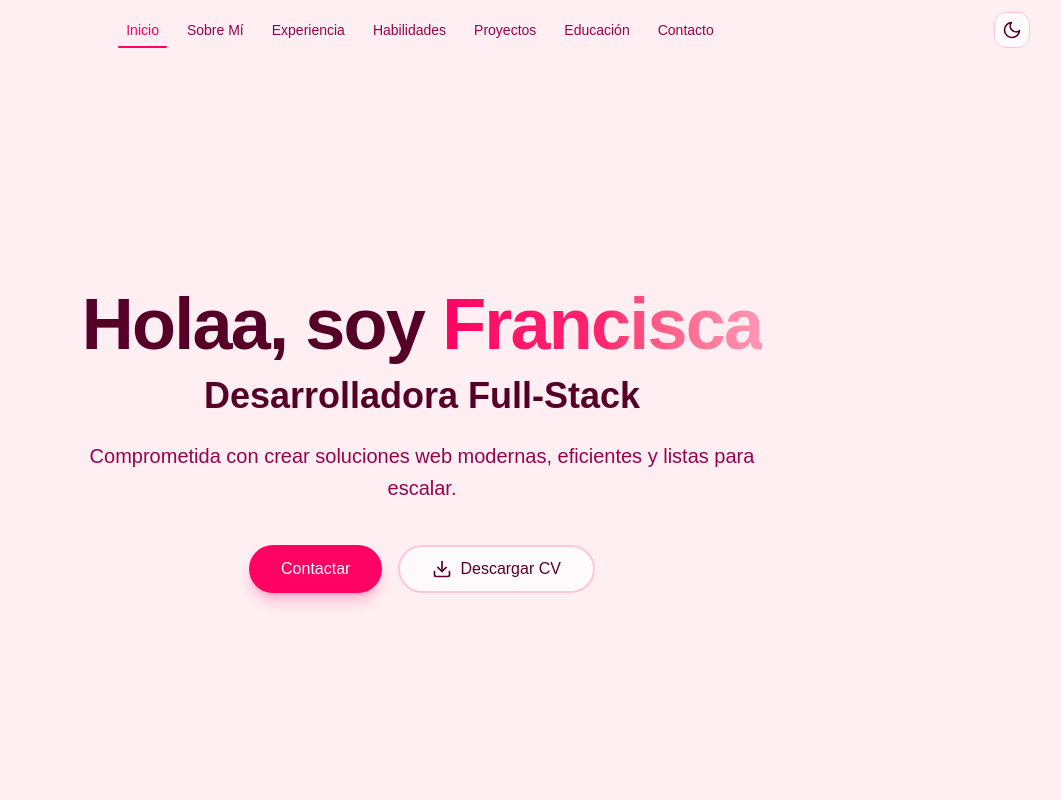
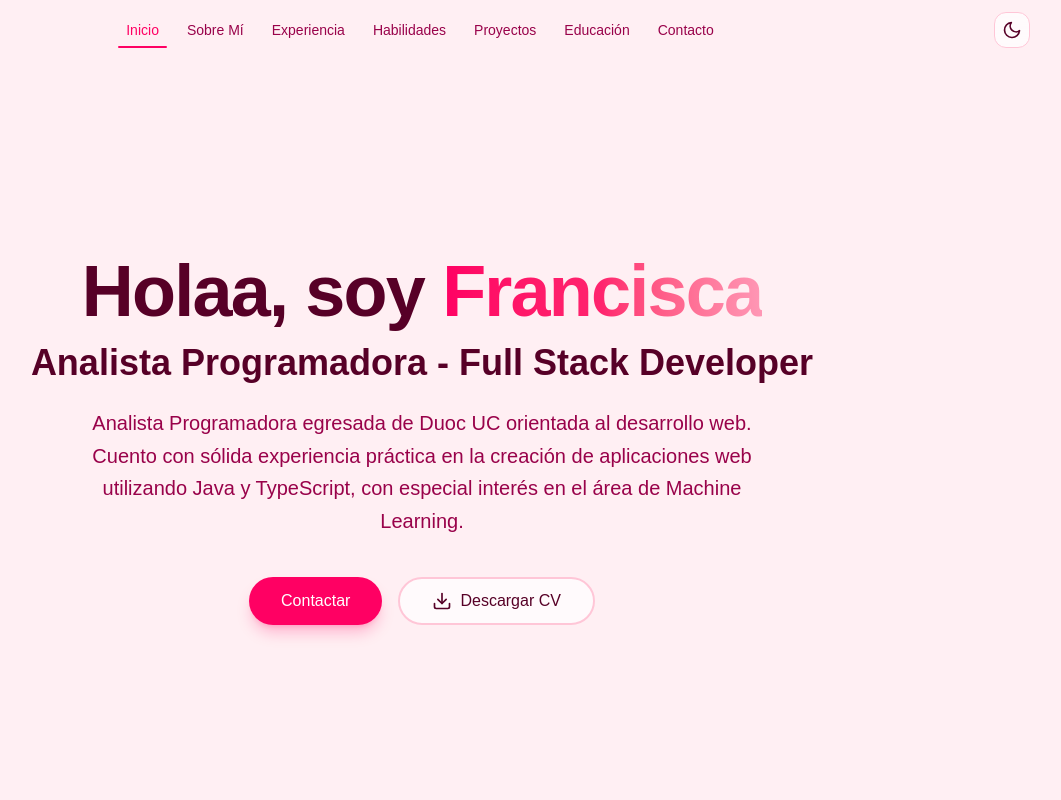
Before and after one commit to FranAranChrr/Landing-Page, a React (Vite) app: page / in a window 1280 px wide. Shown: the top 800 px of the page, without its empty margins (218-1279 px from the left). Built offline with nearby package versions, Linux system fonts and the light colour scheme.

Commit message:
feat: se agrego el analisis MNIST CRISP-DM y se actualizo info.

```diff
--- a/src/components/Proyectos.jsx
+++ b/src/components/Proyectos.jsx
@@ -11,7 +11,7 @@ export default function Projects() {
         {/* Título de sección */}
         <div className="mb-16 md:mb-24 flex flex-col items-center md:items-start text-center md:text-left">
           <h2 className="text-3xl sm:text-4xl font-bold tracking-tight text-foreground">
-            Proyectos <span className="text-primary">Destacados</span>
+            Proyectos
           </h2>
           <div className="mt-2 h-1.5 w-20 rounded-full bg-gradient-to-r from-primary to-accent" />
         </div>
--- a/src/data/cv-data.js
+++ b/src/data/cv-data.js
@@ -7,10 +7,10 @@ const cvData = {
   /* ───────────── INFORMACIÓN PERSONAL ───────────── */
   personal: {
     name: "Francisca Arancibia Chaparro",
-    title: "Desarrolladora Full-Stack",
+    title: "Analista Programadora - Full Stack Developer",
 
     description:
-      "Comprometida con crear soluciones web modernas, eficientes y listas para escalar. " ,
+      "Analista Programadora egresada de Duoc UC orientada al desarrollo web. Cuento con sólida experiencia práctica en la creación de aplicaciones web utilizando Java y TypeScript, con especial interés en el área de Machine Learning.",
     photo: "/perfil.png",
     email: "fran.arancibiach@gmail.com",
     linkedin: "https://linkedin.com/in/francisca-arancibia",
@@ -56,7 +56,6 @@ const cvData = {
       "GitHub",
       "Jira",
       "Swagger",
-
       "IntelliJ",
       "Vite",
     ],
@@ -100,6 +99,18 @@ const cvData = {
       image: "/perfil.png",
       github: "https://github.com/FranAranChrr/Landing-Page.git",
       live: "",
+    },
+    {
+      title: "Clasificador de Dígitos MNIST — CRISP-DM",
+      description:
+        "Análisis con metodología CRISP-DM para clasificar dígitos " +
+        "utilizando la base de datos MNIST. Se implementó el modelo de Gradient Boosting " +
+        "con normalización, evaluación de sobreajuste, matriz de confusión " +
+        "y despliegue en tiempo real mediante captura de cámara web en Google Colab.",
+      technologies: ["Python", "Scikit-Learn", "OpenCV", "NumPy", "Matplotlib"],
+      image: "/mnist-crisp-dm.png",
+      github: "",
+      live: "https://colab.research.google.com/drive/1MDqShFAeuVpfUkYiVq_BxJt2Po8Zi8FJ?usp=sharing",
     }
   ],
 
@@ -108,11 +119,20 @@ const cvData = {
     {
       institution: "Duoc UC",
       degree: "Analista Programador",
-      period: "2023 – 2026",
+      period: "2024 – 2026",
       description:
         "Formación integral en desarrollo de software, bases de datos, redes " +
         "y gestión de proyectos TI. Participación activa en proyectos prácticos " +
         "y colaboración con el CITT en iniciativas de innovación tecnológica.",
+    },
+    {
+      institution: "Pontificia Universidad Católica de Chile",
+      degree: "Diplomado en Inteligencia Artificial",
+      period: "2026 – En curso",
+      description:
+        "Diplomado enfocado en fundamentos y aplicaciones de la Inteligencia Artificial, " +
+        "abarcando aprendizaje automático, redes neuronales y análisis de datos " +
+        "para la resolución de problemas reales.",
     },
     {
       institution: "Duoc UC",
```
Also changed, not shown: public/mnist-crisp-dm.png (added), 1 other file (tests, documents, lock files or other folders).
